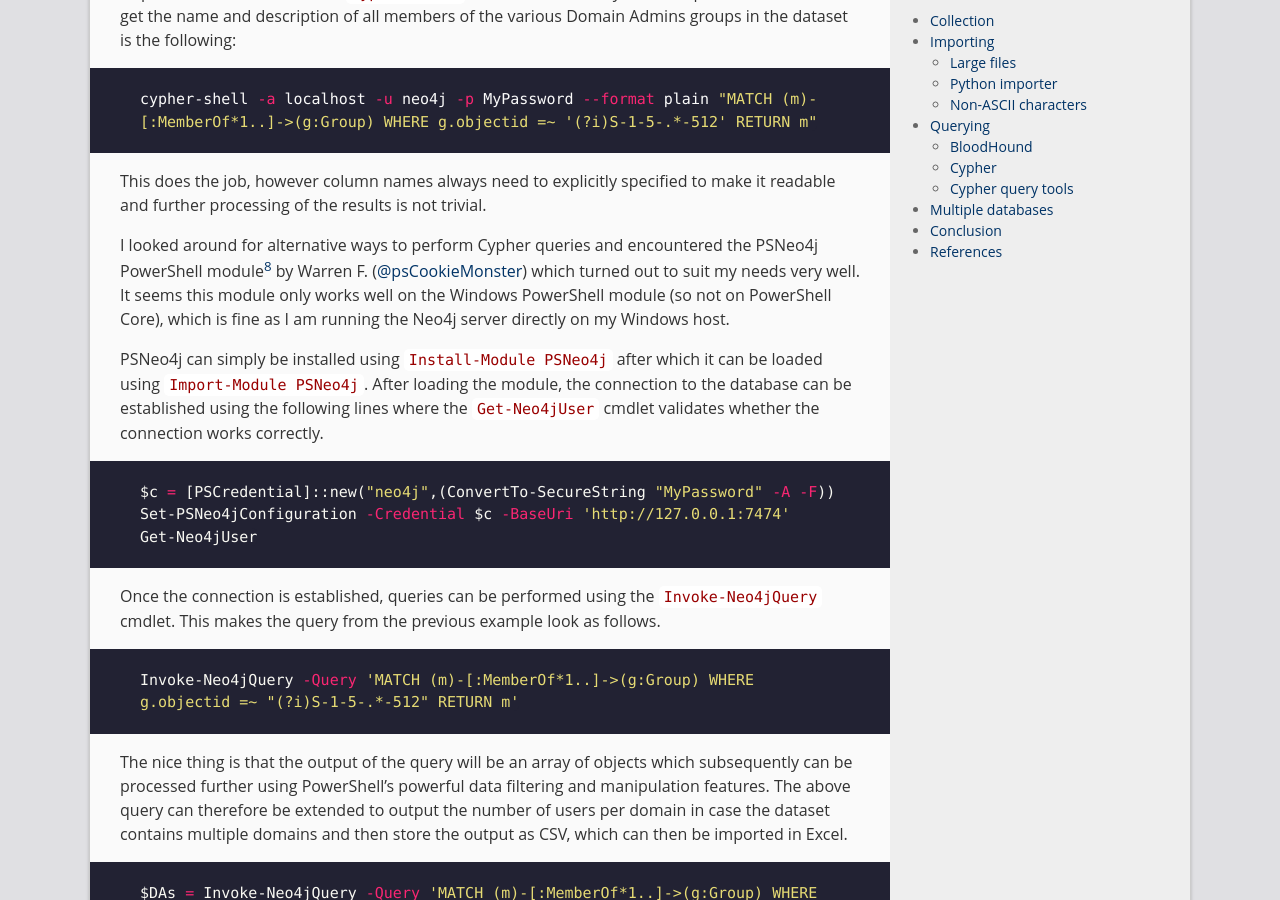
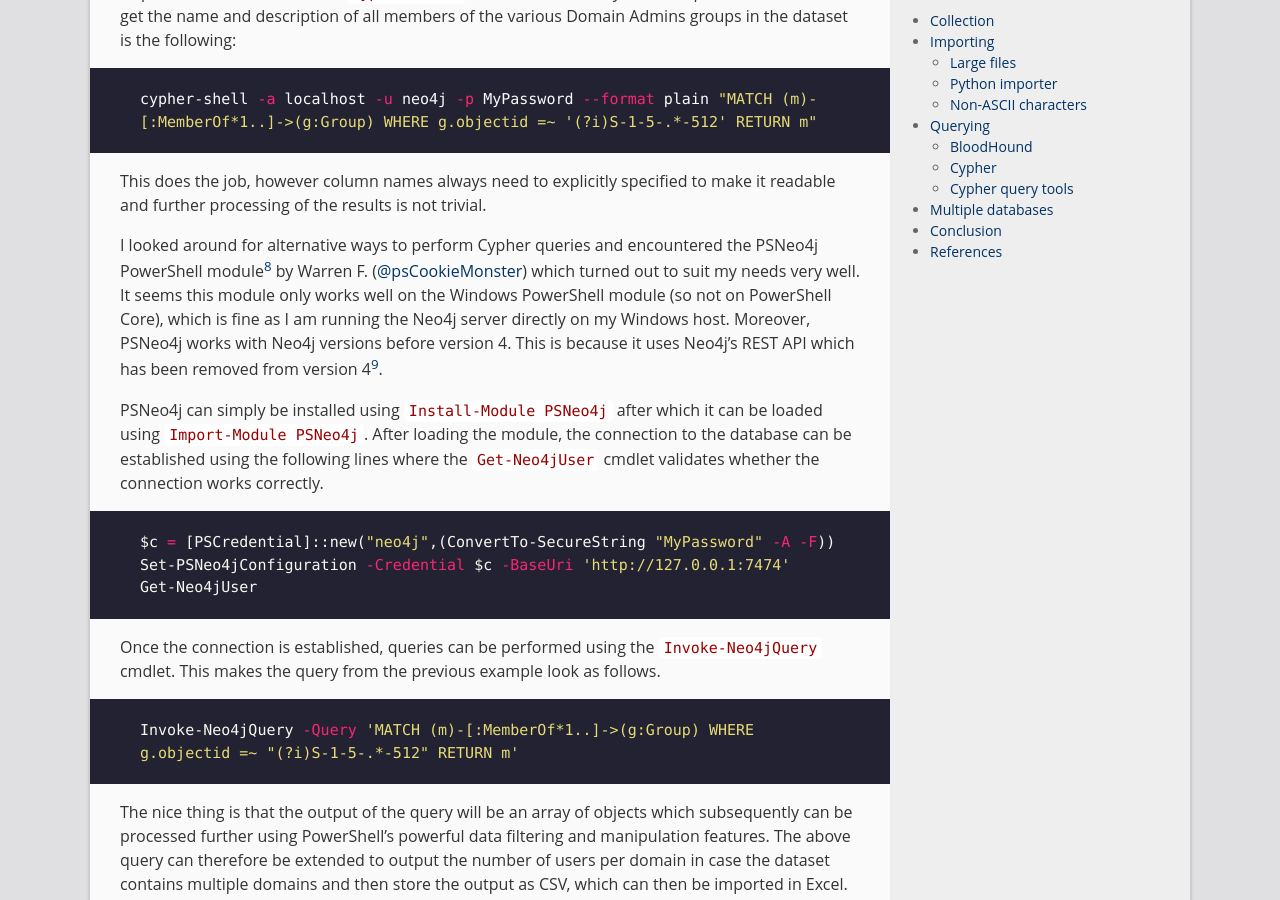
Before and after one commit to bitsadmincom/bitsadminblog.github.io, a Jekyll site: the page built from _posts/2022-06-27-large-bloodhound.md, in a window 1280 px wide and 900 px high, scrolled down 9286 px. Built offline with Jekyll 4.4.1, drawn with Linux system fonts in a browser that asks for light colours; some of the changed text lies outside the part shown.

Commit message:
Added note on Neo4j REST API deprecation

```diff
--- a/_posts/2022-06-27-large-bloodhound.md
+++ b/_posts/2022-06-27-large-bloodhound.md
@@ -173,7 +173,7 @@
 
 This does the job, however column names always need to explicitly specified to make it readable and further processing of the results is not trivial.
 
-I looked around for alternative ways to perform Cypher queries and encountered the PSNeo4j PowerShell module[^8] by Warren F. ([@psCookieMonster](https://twitter.com/pscookiemonster)) which turned out to suit my needs very well. It seems this module only works well on the Windows PowerShell module (so not on PowerShell Core), which is fine as I am running the Neo4j server directly on my Windows host.
+I looked around for alternative ways to perform Cypher queries and encountered the PSNeo4j PowerShell module[^8] by Warren F. ([@psCookieMonster](https://twitter.com/pscookiemonster)) which turned out to suit my needs very well. It seems this module only works well on the Windows PowerShell module (so not on PowerShell Core), which is fine as I am running the Neo4j server directly on my Windows host. Moreover, PSNeo4j works with Neo4j versions before version 4. This is because it uses Neo4j's REST API which has been removed from version 4[^10].
 
 PSNeo4j can simply be installed using `Install-Module PSNeo4j` after which it can be loaded using `Import-Module PSNeo4j`. After loading the module, the connection to the database can be established using the following lines where the `Get-Neo4jUser` cmdlet validates whether the connection works correctly.
 
@@ -266,3 +266,4 @@
 [^7]: [GitHub - BloodHound source code - Tabs folder](https://github.com/BloodHoundAD/BloodHound/blob/master/src/components/SearchContainer/Tabs/)
 [^8]: [GitHub - PSNeo4j](https://github.com/RamblingCookieMonster/PSNeo4j)
 [^9]: [Neo4j - Developer - Neo4j with Docker](https://neo4j.com/developer/docker/)
+[^10]: [The Neo4j REST API Documentation v3.5](https://neo4j.com/docs/rest-docs/current/)
```
